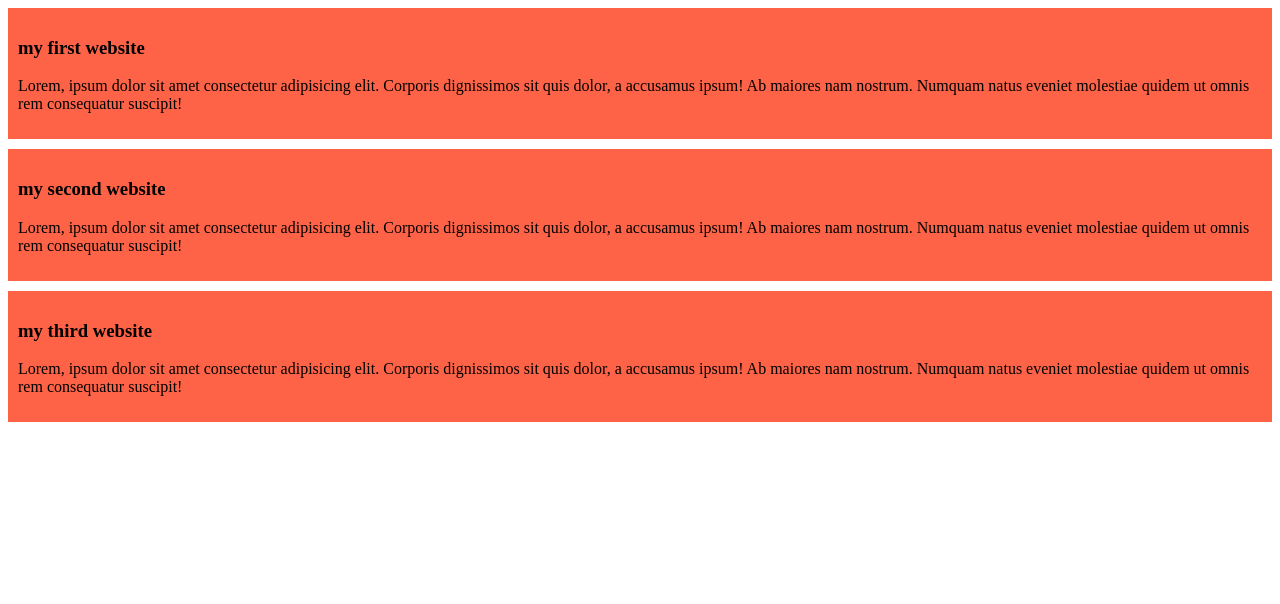
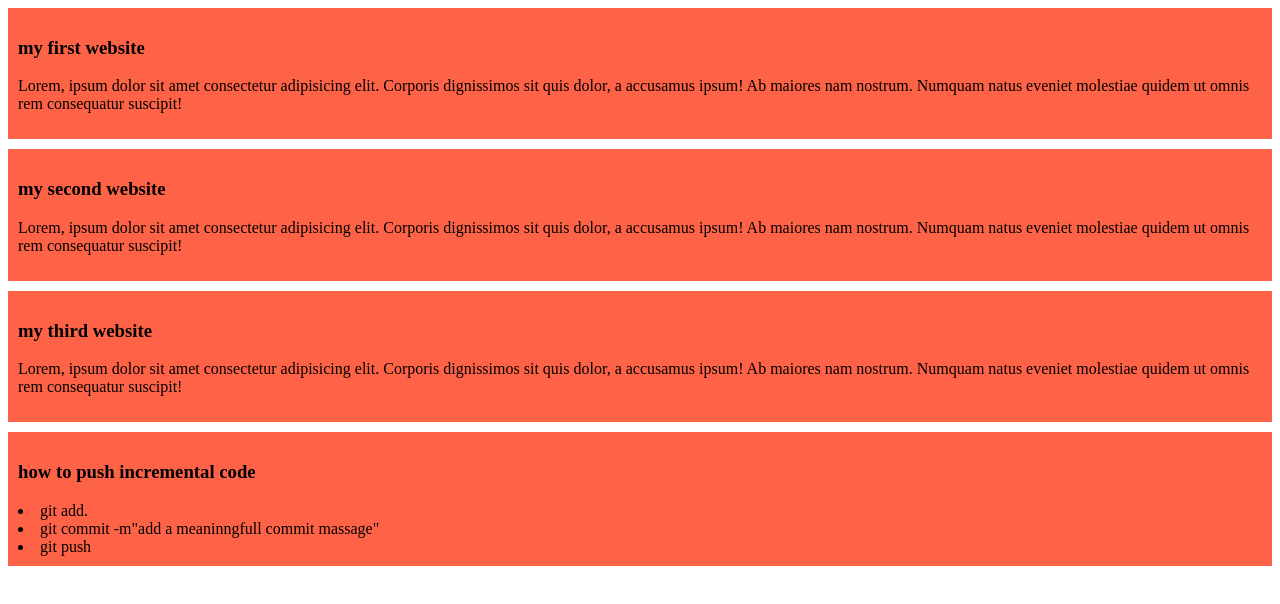
Before and after one commit to sanjoynath-coder/my-simple-website, a plain HTML site: page index.html in a window 1280 px wide. Drawn offline with Linux system fonts and the light colour scheme.

```diff
--- a/index.html
+++ b/index.html
@@ -19,5 +19,11 @@
         <h3>my third website</h3>
         <p>Lorem, ipsum dolor sit amet consectetur adipisicing elit. Corporis dignissimos sit quis dolor, a accusamus ipsum! Ab maiores nam nostrum. Numquam natus eveniet molestiae quidem ut omnis rem consequatur suscipit!  </p>
     </div>
+    <div>
+        <h3>how to push incremental code</h3>
+        <li>git add.</li>
+        <li>git commit -m"add a meaninngfull commit massage"</li>
+        <li>git push</li>
+    </div>
 </body>
 </html>
--- a/styles/blog.css
+++ b/styles/blog.css
@@ -2,4 +2,5 @@
     background-color: tomato;
     padding: 10px;
     margin-bottom: 10px;
+
 }
```
